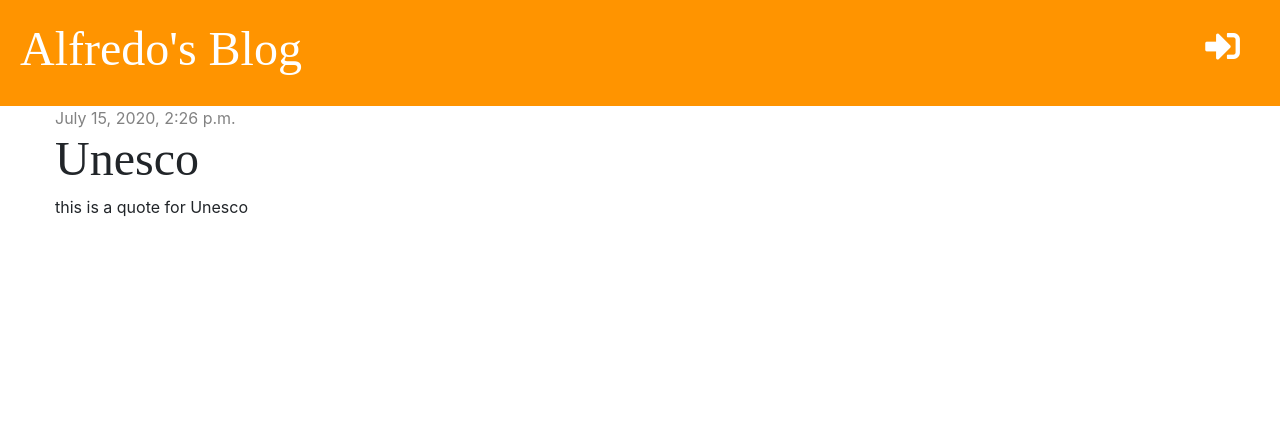
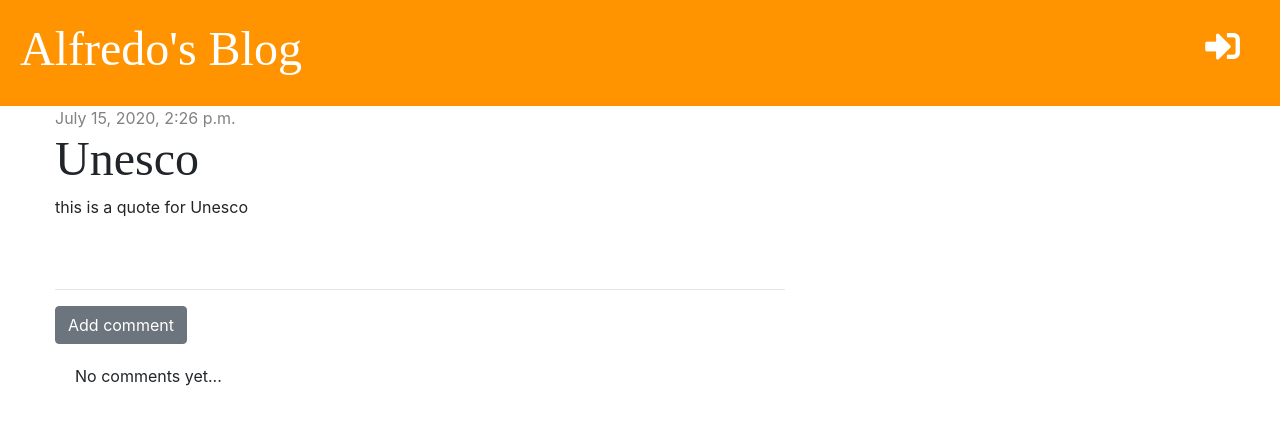
Before and after one commit to alfrtruj-p/mysite2, a Django app: page /post/8/ in a window 1280 px wide. Shown: the top 425 px of the page. Run offline with Django 3.2, Linux system fonts and the light colour scheme; data comes from the database, SQL or seed files in the repository; both versions use the stored data as it was after the commit; some libraries are stand-ins or nearby versions.

Commit message:
Add feature to comment on blog post

```diff
--- a/blog/admin.py
+++ b/blog/admin.py
@@ -1,5 +1,6 @@
 from django.contrib import admin
-from .models import Post
+from .models import Post, Comment
 
 # Register your models here.
 admin.site.register(Post)
+admin.site.register(Comment)
--- a/blog/models.py
+++ b/blog/models.py
@@ -14,4 +14,14 @@
         self.save()
 
     def __str__(self):
-        return  self.title
+        return self.title
+
+
+class Comment(models.Model):
+    post = models.ForeignKey('blog.Post', default=None, on_delete=models.CASCADE, related_name='comments')
+    author = models.CharField(max_length=200)
+    text = models.TextField()
+    created_date = models.DateTimeField(default=timezone.now)
+
+    def __str__(self):
+        return self.text
--- a/blog/static/css/blog.css
+++ b/blog/static/css/blog.css
@@ -49,3 +49,7 @@
 .fa-edit::before {
     color: #212529;
 }
+
+.comment {
+    margin: 20px 0px 20px 20px;
+}
--- a/blog/templates/blog/base.html
+++ b/blog/templates/blog/base.html
@@ -22,7 +22,7 @@
 
     {% endif %}
 
-    <h1><a href="{% url "post_list" %}">Alfredo's Blog</a></h1>
+    <h1><a href="{% url 'post_list' %}">Alfredo's Blog</a></h1>
 </div>
 
 <div class="content container">
--- a/blog/templates/blog/post_detail.html
+++ b/blog/templates/blog/post_detail.html
@@ -4,18 +4,34 @@
 
 {% block content %}
    <div class="post">
-
         {% if post.published_date %}
             <div class="date">
                 {{ post.published_date }}
             </div>
         {% else %}
-        <a href="{% url 'post_publish' pk=post.pk %}" class="btn btn-primary">Publish</a>
+            <a href="{% url 'post_publish' pk=post.pk %}" class="btn btn-primary">Publish</a>
         {% endif %}
-   {% if user.is_authenticated %}
-       <a href="{% url 'post_edit' pk=post.pk %}"><i class="fas fa-edit"></i></a>
-   {% endif %}
+        {% if user.is_authenticated %}
+            <a href="{% url 'post_edit' pk=post.pk %}"><i class="fas fa-edit"></i></a>
+        {% endif %}
         <h1>{{ post.title }}</h1>
         <p>{{ post.text|linebreaksbr }}</p>
    </div>
+
+    <hr>
+    <a href="{% url 'add_comment_to_post' pk=post.pk %}" class="btn btn-secondary">Add comment</a>
+    {% for comment in post.comments.all %}
+        <div class="comment">
+            <div class="date">
+                {{ comment.created_date }}
+            </div>
+            <strong>{{ comment.author }}</strong>
+            <p>{{ comment.text }}</p>
+        </div>
+    {% empty %}
+    <div class="comment">
+        <p>No comments yet...</p>
+    </div>
+
+    {% endfor %}
 {% endblock %}
--- a/blog/templates/registration/login.html
+++ b/blog/templates/registration/login.html
@@ -3,7 +3,7 @@
 {% block title %}Login{% endblock %}
 
 {% block content %}
-    <h2>login</h2>
+    <h2>Login</h2>
     <form method="post">
         {% csrf_token %}
         {{ form.as_p }}
--- a/blog/urls.py
+++ b/blog/urls.py
@@ -26,5 +26,7 @@
     # mydjangosite.com/post/2/publish --> online
     path('post/<int:pk>/publish/', views.post_publish, name='post_publish'),
 
-
+    # 127.0.0.1:8000/post/2/comment --> local
+    # mydjangosite.com/post/2/comment --> online
+    path('post/<int:pk>/comment/', views.add_comment_to_post, name='add_comment_to_post'),
 ]
--- a/blog/views.py
+++ b/blog/views.py
@@ -2,7 +2,7 @@
 from django.shortcuts import render, get_object_or_404, redirect
 from django.utils import timezone
 
-from .forms import PostForm
+from .forms import PostForm, CommentForm
 from .models import Post
 
 # Create your views here.
@@ -64,3 +64,18 @@
         form = PostForm(instance=post)
         stuff_for_frontend = {'form': form, 'post': post}
     return render(request, 'blog/post_edit.html', stuff_for_frontend)
+
+
+def add_comment_to_post(request, pk):
+    post = get_object_or_404(Post, pk=pk)
+    if request.method == 'POST':
+        form = CommentForm(request.POST)
+        if form.is_valid():
+            comment = form.save(commit=False)
+            comment.author = request.user
+            comment.post = post
+            comment.save()
+            return redirect('post_detail', pk=post.pk)
+    else:
+        form = CommentForm()
+        return render(request, 'blog/add_comment_to_post.html', {'form': form})
--- a/mysite2/urls.py
+++ b/mysite2/urls.py
@@ -26,7 +26,7 @@
 
     # 127.0.0.1:8000/accounts/logout --> local
     # mydjangosite.com/accounts/logout --> online
-    path('accounts/logout', auth_views.LogoutView.as_view(template_name="registration/logout.html"), name='logout'),
+    path('accounts/logout/', auth_views.LogoutView.as_view(template_name="registration/logout.html"), name='logout'),
 
     path('', include('blog.urls')),
 ]
```
Also changed, not shown: blog/forms.py (+7 -1 lines), blog/templates/blog/add_comment_to_post.html (added, +12 -0 lines), blog/migrations/0002_comment.py (added), blog/migrations/0003_comment_post.py (added), db.sqlite3.
